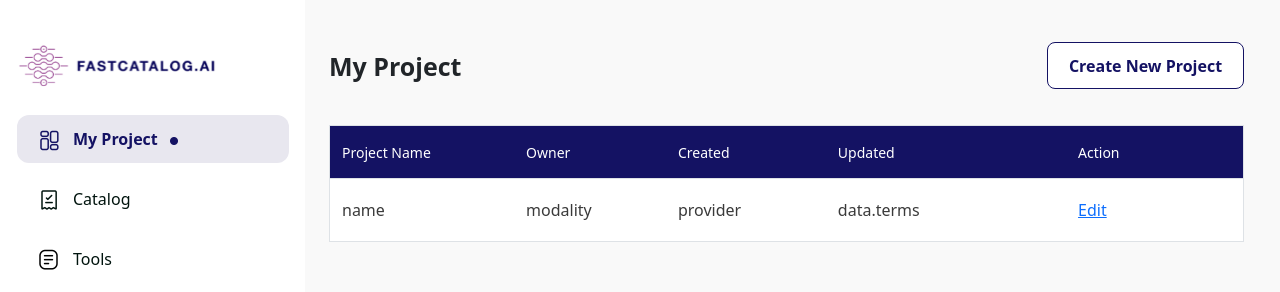
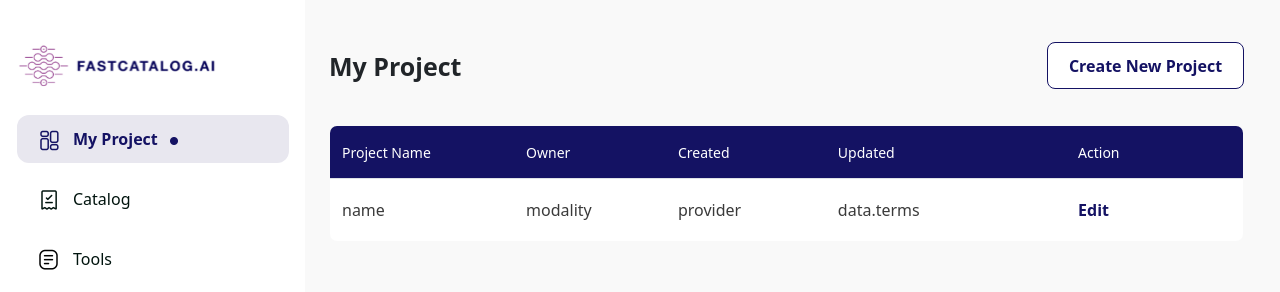
Before and after one commit to bhavuk-ui/test, a React (Create React App) app: page /Myproject in a window 1280 px wide. Shown: the top 292 px of the page. Built offline with nearby package versions, Linux system fonts and the light colour scheme.

Commit message:
table border

```diff
--- a/src/App.css
+++ b/src/App.css
@@ -31,9 +31,9 @@ select {
   gap: 16px;
   display: grid;
 }
-.form-check-label {
+/* .form-check-label {
   margin-left: 5px;
-}
+} */
 .form-check-label{
   font-size: 16px;
   font-weight: 400;
@@ -84,9 +84,9 @@ font-size: 16px;
   display: flex;
     gap: 12px;
 }
-.form-check-label{
+/* .form-check-label{
   margin-top: 3px;
-}
+} */
 .form_check_data{
   display: grid;
   gap: 14px;
@@ -213,9 +213,9 @@ select {
   color: #3A3A3A;
 }
 
-.form-check-label {
+/* .form-check-label {
   margin-left: 5px;
-}
+} */
 .form-check-label{
   font-size: 16px;
   font-weight: 400;
@@ -244,4 +244,5 @@ select {
   font-weight: 400 !important;
   width: 394px !important;
   border: 1px solid #9E9E9E !important;
+  color: #767676 !important
 }
--- a/src/Component/Catalog.css
+++ b/src/Component/Catalog.css
@@ -113,6 +113,9 @@
         max-height: calc(100vh - 32px);
         overflow-y: auto;
     }
+    .border-end::-webkit-scrollbar {
+        display: none;
+    }
     .slider_content_box{
         display: grid;
         gap: 45px;
@@ -128,6 +131,7 @@
       .form-check{
         display: flex !important;
           gap: 12px;
+          margin-bottom: 0px !important;
       }
     .filter_apply_btn{
         background-color: #141263;
@@ -143,6 +147,10 @@
     }
     .table {
         --bs-table-bg: transparent !important;
+        border-collapse: separate;
+        border-spacing: 0;
+        border-radius: 8px;
+        overflow: hidden;
 
     }
 
--- a/src/Component/MainContent.css
+++ b/src/Component/MainContent.css
@@ -28,3 +28,8 @@
     display: grid;
     gap: 36px;
 }
+.edit_link{
+    color: #141263;
+    font-size: 16px;
+    font-weight: bold;
+text-decoration: none;}
--- a/src/Component/MyProject.js
+++ b/src/Component/MyProject.js
@@ -36,7 +36,7 @@ export default function MyProject() {
                 <td>{data.personalData}</td> */}
                 <td>data.terms</td>
                 <td>
-                      <a href='#'>Edit</a>
+                      <a href='#' className='edit_link'>Edit</a>
                     </td>
             </tr>
 
```
